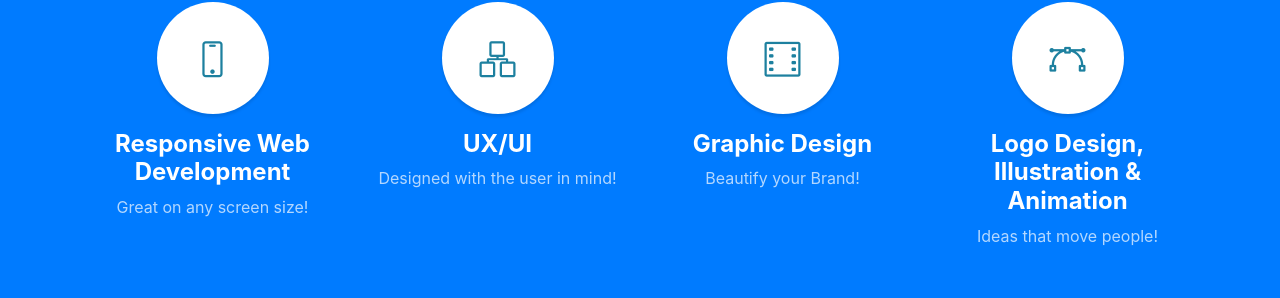
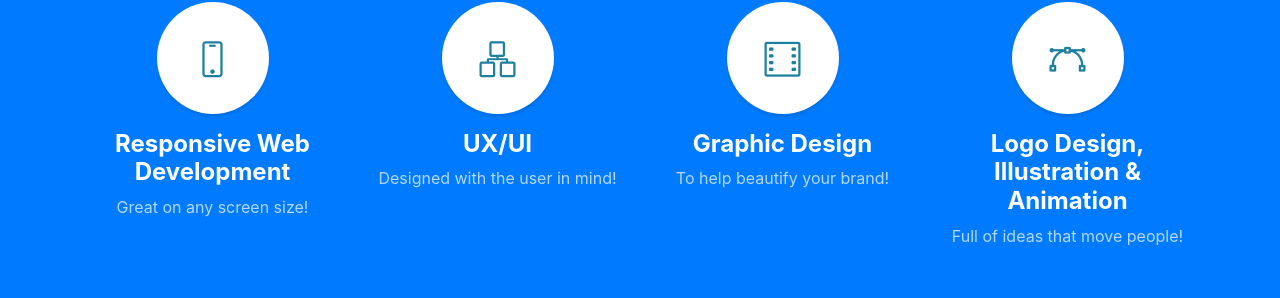
Before and after one commit to runclebach/portfolio, a website with bundled scripts: page index.html in a window 1280 px wide. Shown: the part 1582-1880 px from the top of the page. Built offline with nearby package versions, Linux system fonts and the light colour scheme.

Commit message:
Update index.html
updated tag lines for Graphic and Logo Design

```diff
--- a/index.html
+++ b/index.html
@@ -139,7 +139,7 @@
           <h4>
             <strong>Graphic Design</strong>
           </h4>
-          <p class="text-faded mb-0">Beautify your Brand!</p>
+          <p class="text-faded mb-0">To help beautify your brand!</p>
         </div>
         <div class="col-lg-3 col-md-6">
           <span class="service-icon rounded-circle mx-auto mb-3">
@@ -148,7 +148,7 @@
           <h4>
             <strong>Logo Design, Illustration & Animation</strong>
           </h4>
-          <p class="text-faded mb-0">Ideas that move people!</p>
+          <p class="text-faded mb-0">Full of ideas that move people!</p>
         </div>
       </div>
     </div>
```
